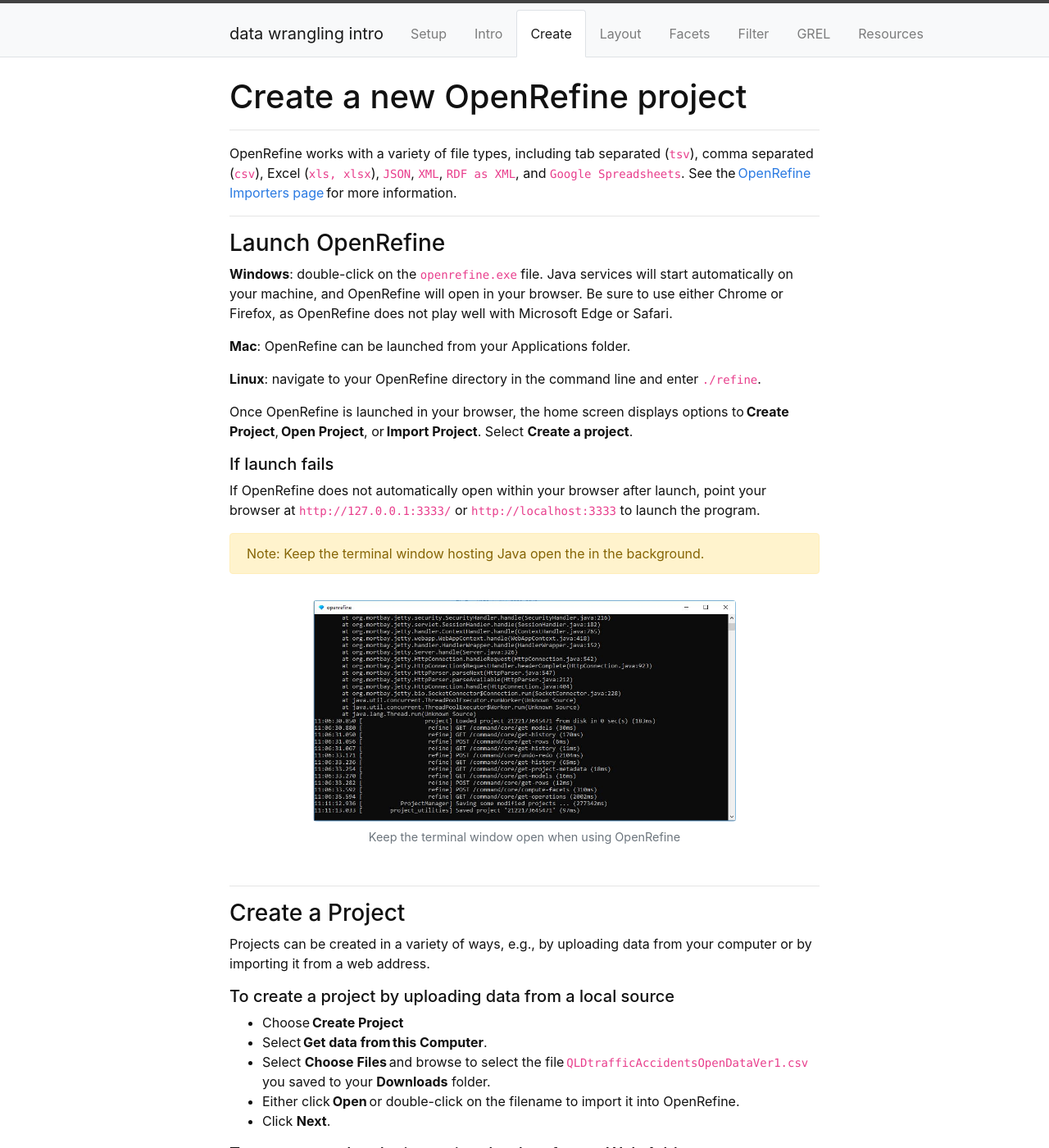
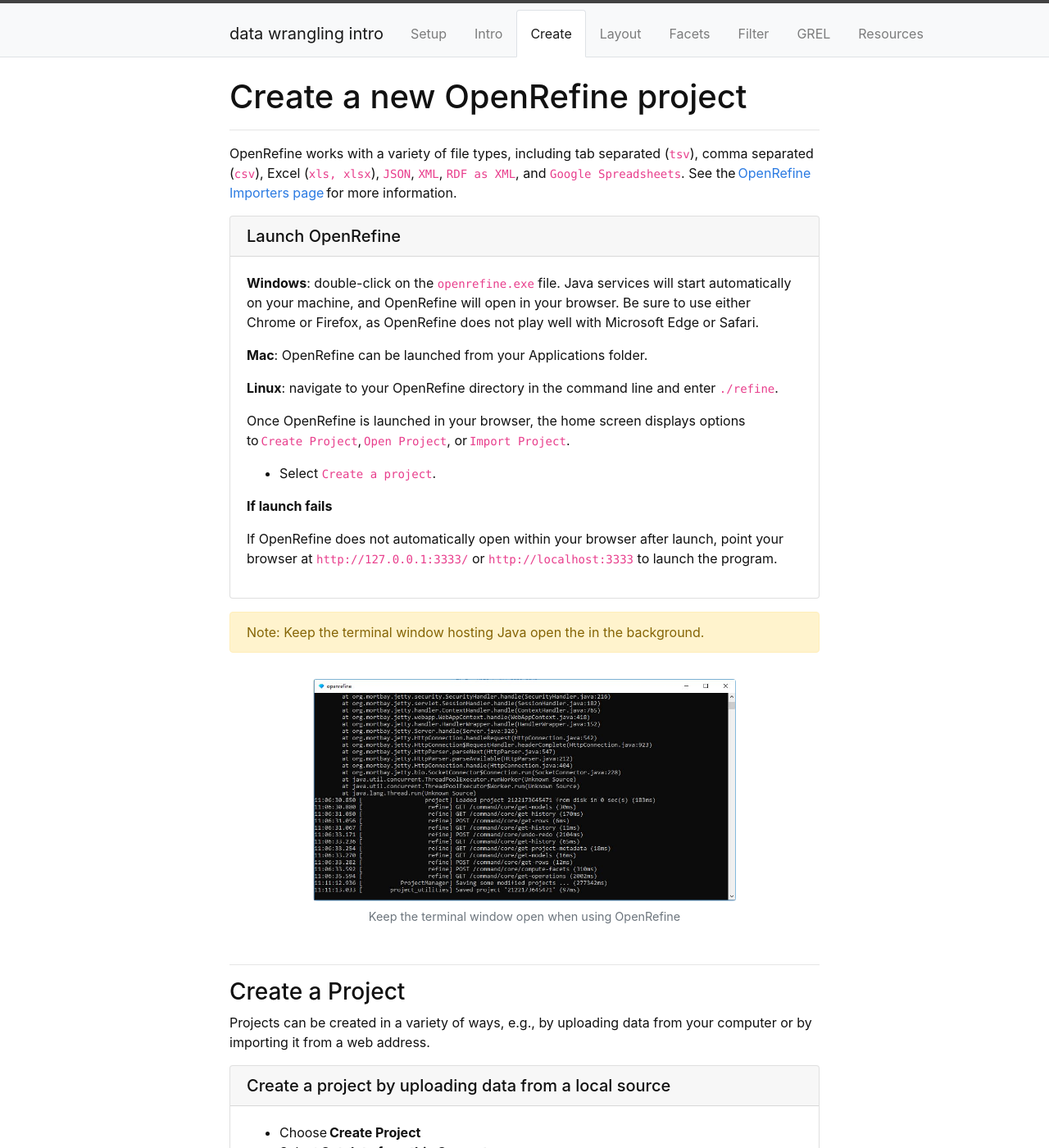
Before and after one commit to GULibrarySandbox/intro-data-wrangle, a Jekyll site: the page built from content/2-lesson.md, in a window 1280 px wide and 1400 px high. Shown: the whole window at 82% size. Built offline with Jekyll 4.4.1, drawn with Linux system fonts in a browser that asks for light colours; part of the change alters nothing that is shown.

Commit message:
Update 2-lesson.md

```diff
--- a/content/2-lesson.md
+++ b/content/2-lesson.md
@@ -9,24 +9,23 @@ nav: true
 
 OpenRefine works with a variety of file types, including tab separated (`tsv`), comma separated (`csv`), Excel (`xls, xlsx`), `JSON`, `XML`, `RDF as XML`, and `Google Spreadsheets`. See the [OpenRefine Importers page](https://github.com/OpenRefine/OpenRefine/wiki/Importers) for more information.
 
-
------
-
-### Launch OpenRefine
-
+{% capture text %}
 **Windows**: double-click on the `openrefine.exe` file. Java services will start automatically on your machine, and OpenRefine will open in your browser. Be sure to use either Chrome or Firefox, as OpenRefine does not play well with Microsoft Edge or Safari.
 
 **Mac**: OpenRefine can be launched from your Applications folder.
 
 **Linux**: navigate to your OpenRefine directory in the command line and enter `./refine`.
 
-Once OpenRefine is launched in your browser, the home screen displays options to **Create Project**, **Open Project**, or **Import Project**. Select **Create a project**.
+Once OpenRefine is launched in your browser, the home screen displays options to `Create Project`, `Open Project`, or `Import Project`.
+- Select `Create a project`.
 
-##### If launch fails
+**If launch fails**
 
-If OpenRefine does not automatically open within your browser after launch, point your browser at `http://127.0.0.1:3333/` or `http://localhost:3333` to launch the program.
+If OpenRefine does not automatically open within your browser after launch, point your browser at `http://127.0.0.1:3333/` or `http://localhost:3333` to launch the program.{% endcapture %}
+{% include card.md header="Launch OpenRefine" text=text %}
 {% capture alert %}Note: Keep the terminal window hosting Java open the in the background.{% endcapture %} {% include alert.md text=alert color="warning" %}
 {% include figure.html img="ORJava.JPG" alt="Terminal Java" caption="Keep the terminal window open when using OpenRefine" width="75%" %}
+
 
 
 -----
@@ -35,13 +34,13 @@ If OpenRefine does not automatically open within your browser after launch, poin
 
 Projects can be created in a variety of ways, e.g., by uploading data from your computer or by importing it from a web address.
 
-##### To create a project by uploading data from a local source
-
+{% capture text %}
 - Choose **Create Project**
 - Select **Get data from this Computer**.
 - Select **Choose Files** and browse to select the file `QLDtrafficAccidentsOpenDataVer1.csv` you saved to your **Downloads** folder.
 - Either click **Open** or double-click on the filename to import it into OpenRefine.
-- Click **Next**.
+- Click **Next**.{% endcapture %}
+{% include card.md header="Create a project by uploading data from a local source" text=text %}
 
 ##### To create a project by importing the data from a Web Address
 
```
